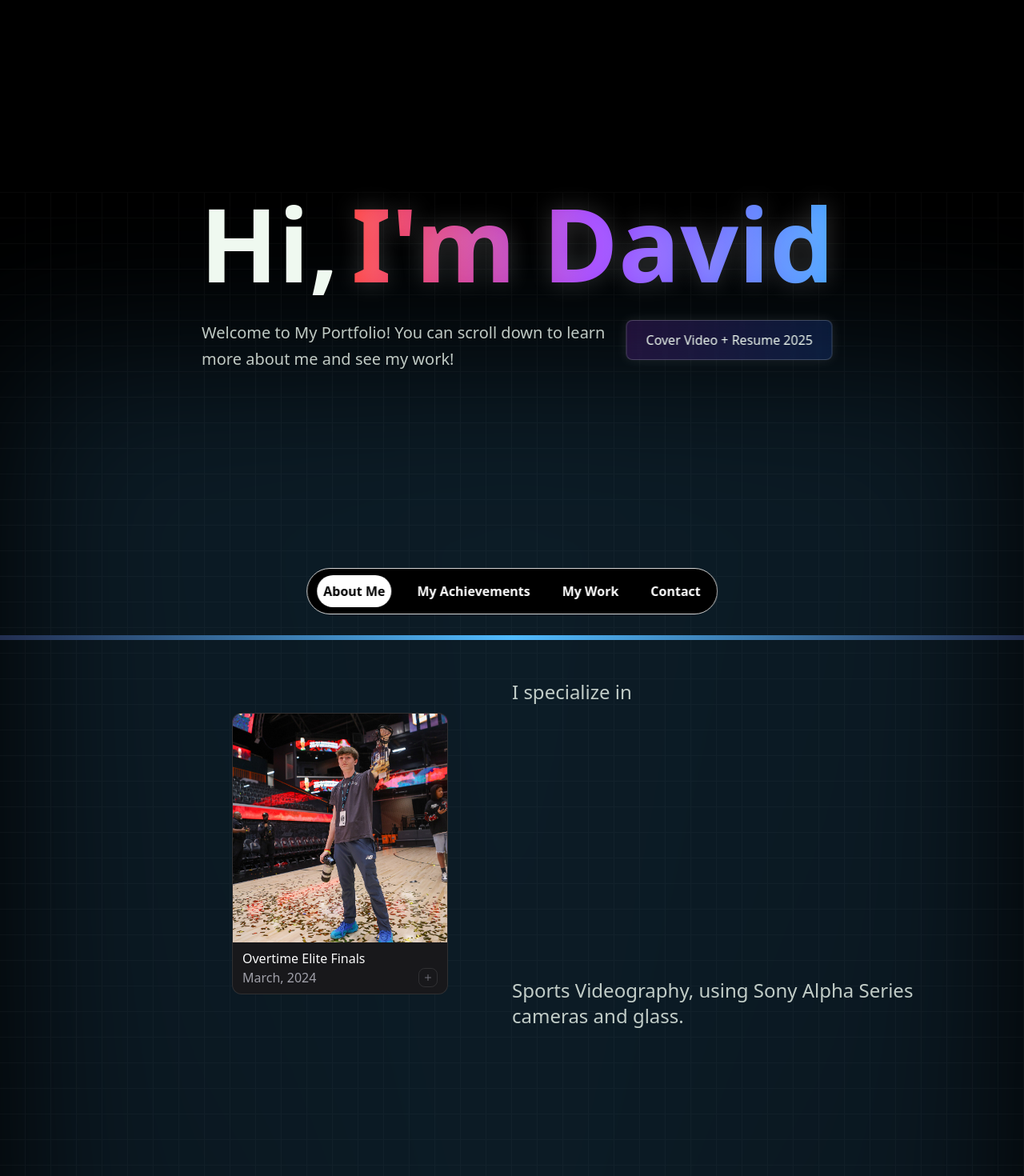
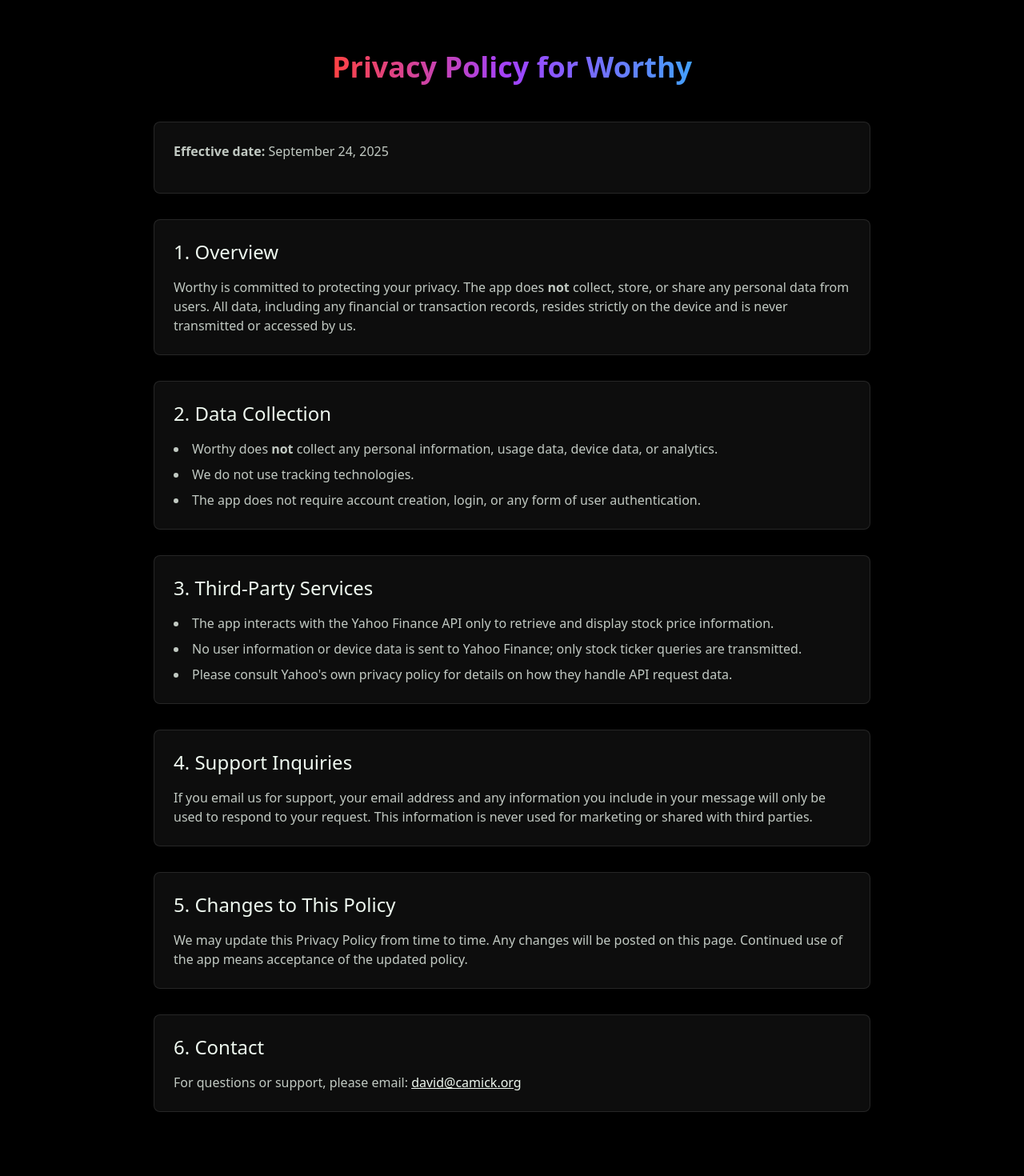
Before and after one commit to davidcamick/camick, a React (Vite) app: page /worthy-privacy in a window 1280 px wide. Shown: the top 1470 px of the page at 80% size. Built offline with nearby package versions, Linux system fonts and the light colour scheme; the HTML template or start-up script is replaced by a standard one.

Commit message:
Add Worthy privacy policy and support pages
Co-authored-by: davidcamick <179660966+davidcamick@users.noreply.github.com>

```diff
--- a/src/app.jsx
+++ b/src/app.jsx
@@ -7,6 +7,8 @@ import HireMeMB from './pages/mobile/hiremeMB';
 import SfxMB from './pages/mobile/sfxMB';
 import LinksMB from './pages/mobile/linksMB';
 import Contact from './pages/cross-platform/contact';
+import WorthyPrivacy from './pages/cross-platform/worthyPrivacy';
+import WorthySupport from './pages/cross-platform/worthySupport';
 
 // Helper function to detect mobile devices
 const isMobileDevice = () => {
@@ -25,9 +27,11 @@ const MobileRedirect = () => {
       const isLinksMobilePath = window.location.pathname === '/linksmobile';
       const isHireMeMobilePath = window.location.pathname === '/hirememobile';
       const isContactPath = window.location.pathname === '/contact';
+      const isWorthyPrivacyPath = window.location.pathname === '/worthy-privacy';
+      const isWorthySupportPath = window.location.pathname === '/worthy-support';
 
-      // Skip redirection for all mobile-specific paths
-      if (isSfxPath || isHireMeMobilePath || isLinksMobilePath || isContactPath) return;
+      // Skip redirection for all mobile-specific paths and worthy pages
+      if (isSfxPath || isHireMeMobilePath || isLinksMobilePath || isContactPath || isWorthyPrivacyPath || isWorthySupportPath) return;
 
       if (isMobile && !onMobilePath) {
         window.location.href = `${window.location.origin}/mobile`;
@@ -122,6 +126,8 @@ function App() {
         <Route path="/sfx" element={<SfxMB />} />
         <Route path="/linksmobile" element={<LinksMB />} />
         <Route path="/contact" element={<Contact />} />
+        <Route path="/worthy-privacy" element={<WorthyPrivacy />} />
+        <Route path="/worthy-support" element={<WorthySupport />} />
         <Route path="*" element={<LandingDT />} />
       </Routes>
     </Router>
--- /dev/null
+++ b/src/pages/cross-platform/worthyPrivacy.jsx
@@ -0,0 +1,103 @@
+import React from 'react';
+import { motion } from 'framer-motion';
+import { AuroraText } from '../../components/aurora-text';
+
+export default function WorthyPrivacy() {
+  return (
+    <main className="bg-black min-h-screen text-[#EFF9F0] px-4 py-16 relative">
+      <div className="max-w-4xl mx-auto">
+        <div className="text-4xl font-display font-bold text-center mb-12">
+          <AuroraText>Privacy Policy for Worthy</AuroraText>
+        </div>
+
+        <div className="space-y-8">
+          <motion.div
+            initial={{ opacity: 0, y: 20 }}
+            animate={{ opacity: 1, y: 0 }}
+            className="bg-white/5 backdrop-blur-sm rounded-lg p-6 border border-white/10"
+          >
+            <p className="text-[#EFF9F0]/80 mb-4">
+              <strong>Effective date:</strong> September 24, 2025
+            </p>
+          </motion.div>
+
+          <motion.div
+            initial={{ opacity: 0, y: 20 }}
+            animate={{ opacity: 1, y: 0 }}
+            transition={{ delay: 0.1 }}
+            className="bg-white/5 backdrop-blur-sm rounded-lg p-6 border border-white/10"
+          >
+            <h2 className="text-2xl font-display mb-4">1. Overview</h2>
+            <p className="text-[#EFF9F0]/80">
+              Worthy is committed to protecting your privacy. The app does <strong>not</strong> collect, store, or share any personal data from users. All data, including any financial or transaction records, resides strictly on the device and is never transmitted or accessed by us.
+            </p>
+          </motion.div>
+
+          <motion.div
+            initial={{ opacity: 0, y: 20 }}
+            animate={{ opacity: 1, y: 0 }}
+            transition={{ delay: 0.2 }}
+            className="bg-white/5 backdrop-blur-sm rounded-lg p-6 border border-white/10"
+          >
+            <h2 className="text-2xl font-display mb-4">2. Data Collection</h2>
+            <ul className="text-[#EFF9F0]/80 space-y-2 list-disc list-inside">
+              <li>Worthy does <strong>not</strong> collect any personal information, usage data, device data, or analytics.</li>
+              <li>We do not use tracking technologies.</li>
+              <li>The app does not require account creation, login, or any form of user authentication.</li>
+            </ul>
+          </motion.div>
+
+          <motion.div
+            initial={{ opacity: 0, y: 20 }}
+            animate={{ opacity: 1, y: 0 }}
+            transition={{ delay: 0.3 }}
+            className="bg-white/5 backdrop-blur-sm rounded-lg p-6 border border-white/10"
+          >
+            <h2 className="text-2xl font-display mb-4">3. Third-Party Services</h2>
+            <ul className="text-[#EFF9F0]/80 space-y-2 list-disc list-inside">
+              <li>The app interacts with the Yahoo Finance API only to retrieve and display stock price information.</li>
+              <li>No user information or device data is sent to Yahoo Finance; only stock ticker queries are transmitted.</li>
+              <li>Please consult Yahoo's own privacy policy for details on how they handle API request data.</li>
+            </ul>
+          </motion.div>
+
+          <motion.div
+            initial={{ opacity: 0, y: 20 }}
+            animate={{ opacity: 1, y: 0 }}
+            transition={{ delay: 0.4 }}
+            className="bg-white/5 backdrop-blur-sm rounded-lg p-6 border border-white/10"
+          >
+            <h2 className="text-2xl font-display mb-4">4. Support Inquiries</h2>
+            <p className="text-[#EFF9F0]/80">
+              If you email us for support, your email address and any information you include in your message will only be used to respond to your request. This information is never used for marketing or shared with third parties.
+            </p>
+          </motion.div>
+
+          <motion.div
+            initial={{ opacity: 0, y: 20 }}
+            animate={{ opacity: 1, y: 0 }}
+            transition={{ delay: 0.5 }}
+            className="bg-white/5 backdrop-blur-sm rounded-lg p-6 border border-white/10"
+          >
+            <h2 className="text-2xl font-display mb-4">5. Changes to This Policy</h2>
+            <p className="text-[#EFF9F0]/80">
+              We may update this Privacy Policy from time to time. Any changes will be posted on this page. Continued use of the app means acceptance of the updated policy.
+            </p>
+          </motion.div>
+
+          <motion.div
+            initial={{ opacity: 0, y: 20 }}
+            animate={{ opacity: 1, y: 0 }}
+            transition={{ delay: 0.6 }}
+            className="bg-white/5 backdrop-blur-sm rounded-lg p-6 border border-white/10"
+          >
+            <h2 className="text-2xl font-display mb-4">6. Contact</h2>
+            <p className="text-[#EFF9F0]/80">
+              For questions or support, please email: <a href="mailto:david@camick.org" className="text-[#EFF9F0] hover:text-blue-400 transition-colors underline">david@camick.org</a>
+            </p>
+          </motion.div>
+        </div>
+      </div>
+    </main>
+  );
+}
--- /dev/null
+++ b/src/pages/cross-platform/worthySupport.jsx
@@ -0,0 +1,43 @@
+import React from 'react';
+import { motion } from 'framer-motion';
+import { AuroraText } from '../../components/aurora-text';
+
+export default function WorthySupport() {
+  return (
+    <main className="bg-black min-h-screen text-[#EFF9F0] px-4 py-16 relative">
+      <div className="max-w-2xl mx-auto pt-24">
+        <div className="text-4xl font-display font-bold text-center mb-12">
+          <AuroraText>Support</AuroraText>
+        </div>
+
+        <div className="space-y-8">
+          <motion.div
+            initial={{ opacity: 0, y: 20 }}
+            animate={{ opacity: 1, y: 0 }}
+            className="bg-white/5 backdrop-blur-sm rounded-lg p-8 border border-white/10 text-center"
+          >
+            <p className="text-[#EFF9F0]/80 text-lg mb-6">
+              If assistance is needed or there are any questions about Worthy, please contact:
+            </p>
+
+            <div className="space-y-4">
+              <div>
+                <h2 className="text-2xl font-display mb-2">Email</h2>
+                <a
+                  href="mailto:david@camick.org"
+                  className="text-[#EFF9F0] hover:text-blue-400 transition-colors text-xl underline"
+                >
+                  david@camick.org
+                </a>
+              </div>
+
+              <p className="text-[#EFF9F0]/60 text-sm mt-6">
+                Responses are typically provided within 48 hours.
+              </p>
+            </div>
+          </motion.div>
+        </div>
+      </div>
+    </main>
+  );
+}
```
Also changed, not shown: 15 other files (tests, documents, lock files or other folders).
